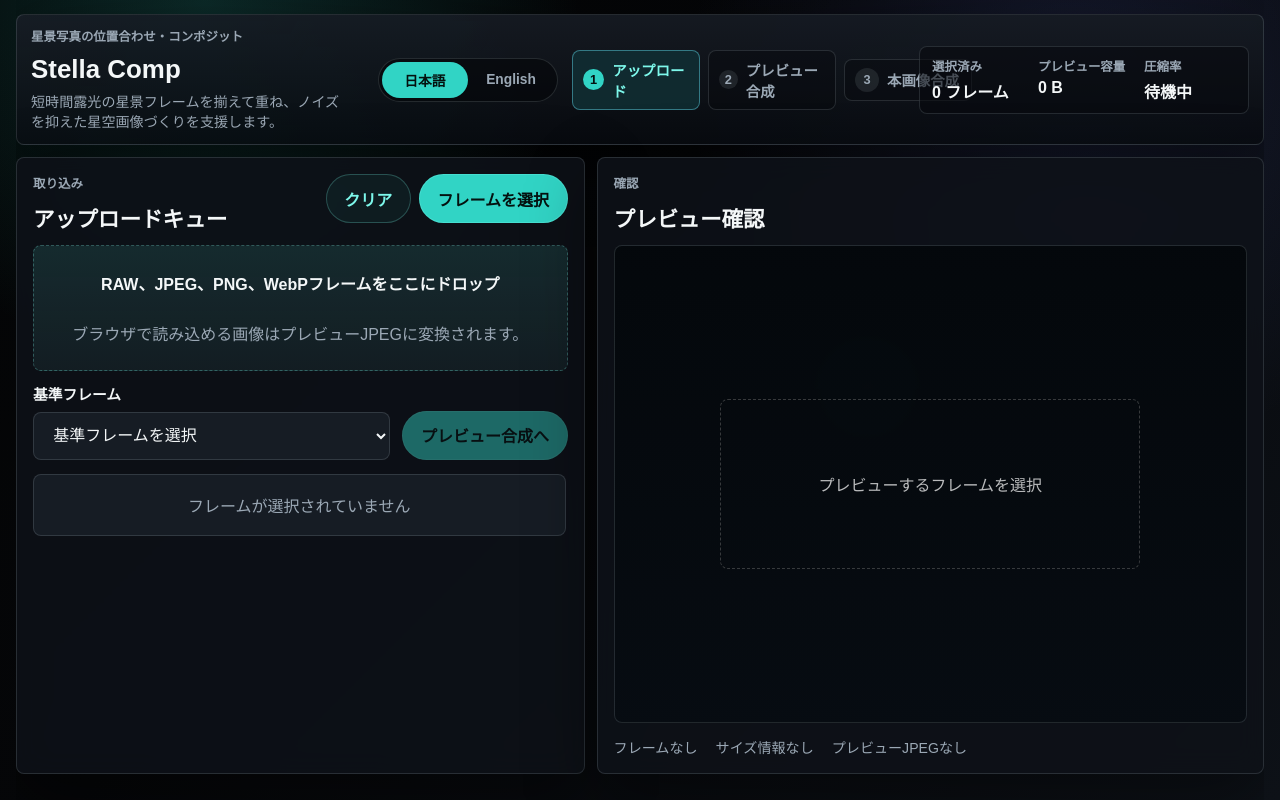
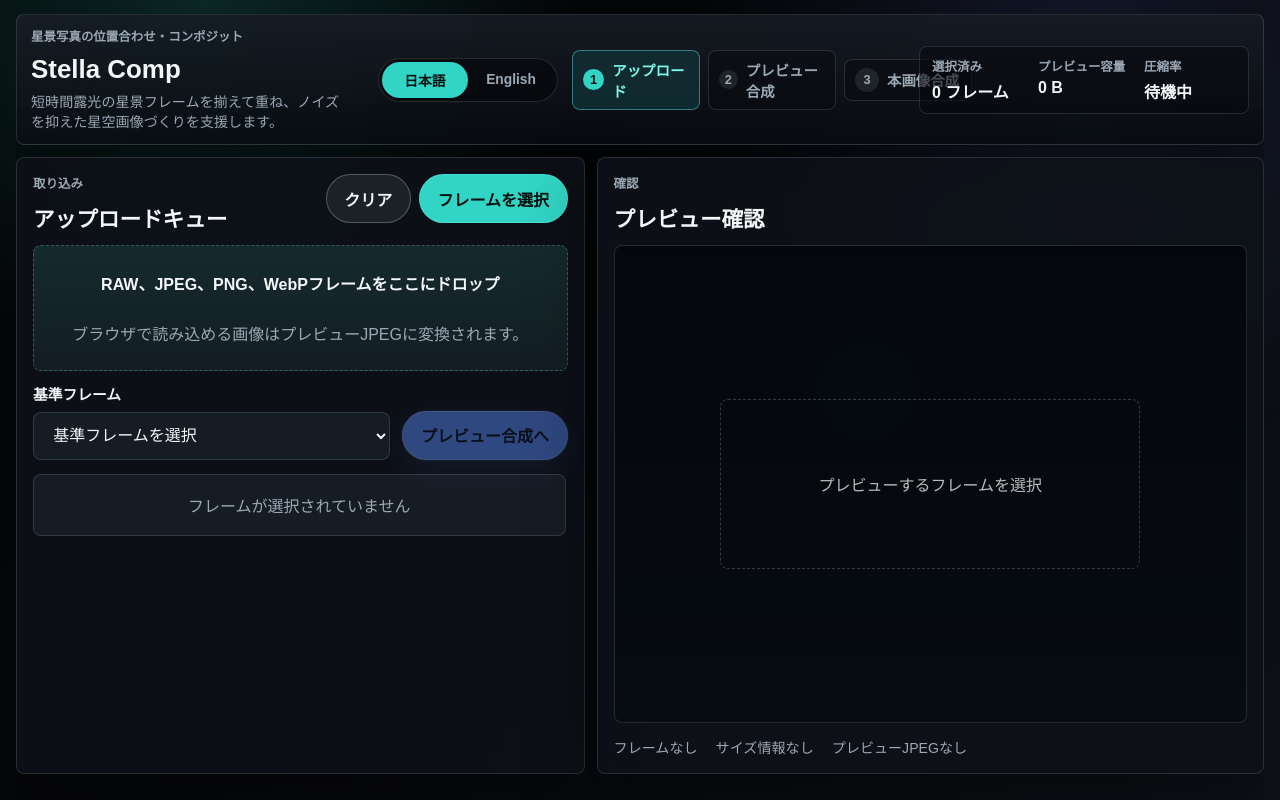
Before and after one commit to Ryota0312/Stella-Comp, a Next.js app in the folder apps/web/: page / in a window 1280 px wide. Built offline with nearby package versions, Linux system fonts and the light colour scheme.

Commit message:
Clarify UI action color roles

```diff
--- a/apps/web/src/app/globals.css
+++ b/apps/web/src/app/globals.css
@@ -13,6 +13,14 @@
   --accent: #31d4c5;
   --accent-strong: #7df8eb;
   --accent-soft: rgba(49, 212, 197, 0.16);
+  --action-next: #5b8cff;
+  --action-next-strong: #a9c2ff;
+  --action-next-soft: rgba(91, 140, 255, 0.18);
+  --action-download: #46d98b;
+  --action-download-strong: #9af2c4;
+  --action-download-soft: rgba(70, 217, 139, 0.16);
+  --action-secondary: rgba(211, 232, 238, 0.08);
+  --action-secondary-strong: rgba(211, 232, 238, 0.28);
   --warn: #f4bd64;
   --danger: #ff8177;
   --danger-soft: rgba(255, 129, 119, 0.14);
@@ -265,7 +273,8 @@ button {
   transition:
     transform 180ms ease,
     background-color 180ms ease,
-    border-color 180ms ease;
+    border-color 180ms ease,
+    box-shadow 180ms ease;
 }
 
 .primary-action:disabled,
@@ -284,9 +293,29 @@ button {
 }
 
 .secondary-action {
-  color: var(--accent-strong);
-  background: rgba(49, 212, 197, 0.06);
-  border-color: rgba(125, 248, 235, 0.24);
+  color: var(--text);
+  background: var(--action-secondary);
+  border-color: var(--action-secondary-strong);
+}
+
+.step-forward-action {
+  color: #071126;
+  background: var(--action-next);
+  border-color: rgba(169, 194, 255, 0.38);
+  box-shadow: 0 0 0 1px rgba(169, 194, 255, 0.12), 0 12px 30px rgba(91, 140, 255, 0.18);
+}
+
+.step-back-action {
+  color: var(--muted);
+  background: rgba(211, 232, 238, 0.05);
+  border-color: rgba(211, 232, 238, 0.18);
+}
+
+.download-action {
+  color: #04140c;
+  background: var(--action-download);
+  border-color: rgba(154, 242, 196, 0.38);
+  box-shadow: 0 0 0 1px rgba(154, 242, 196, 0.12);
 }
 
 .primary-action:hover,
@@ -629,8 +658,8 @@ button {
 }
 
 .inline-success {
-  color: var(--accent-strong);
-  background: var(--accent-soft);
+  color: var(--action-download-strong);
+  background: var(--action-download-soft);
 }
 
 .warning-list {
@@ -864,6 +893,10 @@ button {
   box-shadow: 0 0 0 1px rgba(125, 248, 235, 0.16);
 }
 
+.workspace-step-source .result-actions .download-action {
+  box-shadow: 0 0 0 1px rgba(154, 242, 196, 0.14), 0 12px 28px rgba(70, 217, 139, 0.14);
+}
+
 .workspace-step-source .result-actions .secondary-action {
   min-height: 34px;
   padding: 0.48rem 0.78rem;
--- a/apps/web/src/features/upload/UploadWorkspace.tsx
+++ b/apps/web/src/features/upload/UploadWorkspace.tsx
@@ -259,14 +259,14 @@ export function UploadWorkspace() {
                 <>
                   <button
                     type="button"
-                    className="secondary-action"
+                    className="secondary-action step-back-action"
                     onClick={() => setCurrentStep("upload")}
                   >
                     {copy.steps.backToUpload}
                   </button>
                   <button
                     type="button"
-                    className="primary-action"
+                    className="primary-action step-forward-action"
                     disabled={!canOpenSourceStep}
                     onClick={handleStartSource}
                   >
@@ -317,7 +317,7 @@ export function UploadWorkspace() {
               stepActions={
                 <button
                   type="button"
-                  className="secondary-action"
+                  className="secondary-action step-back-action"
                   onClick={() => setCurrentStep("preview")}
                 >
                   {copy.steps.backToPreview}
--- a/apps/web/src/features/upload/components/ResultPanel.tsx
+++ b/apps/web/src/features/upload/components/ResultPanel.tsx
@@ -274,7 +274,7 @@ function ResultActions({
   return (
     <div className={compact ? "result-actions result-actions-compact" : "result-actions"}>
       <a
-        className={`secondary-action link-action${hasPreview ? "" : " link-disabled"}`}
+        className={`secondary-action step-back-action link-action${hasPreview ? "" : " link-disabled"}`}
         href={previewUrl ?? undefined}
         target="_blank"
         rel="noreferrer"
@@ -283,7 +283,7 @@ function ResultActions({
         {copy.result.openPreview}
       </a>
       <a
-        className={`primary-action link-action${hasDownload ? "" : " link-disabled"}`}
+        className={`primary-action download-action link-action${hasDownload ? "" : " link-disabled"}`}
         href={downloadUrl ?? undefined}
         download={downloadFileName ?? undefined}
         aria-disabled={!hasDownload}
--- a/apps/web/src/features/upload/components/UploadQueuePanel.tsx
+++ b/apps/web/src/features/upload/components/UploadQueuePanel.tsx
@@ -120,7 +120,7 @@ export function UploadQueuePanel({
         </label>
         <button
           type="button"
-          className="primary-action"
+          className="primary-action step-forward-action"
           disabled={!canStartPreview}
           onClick={onStartPreview}
         >
```
Also changed, not shown: 2 other files (tests, documents, lock files or other folders).
